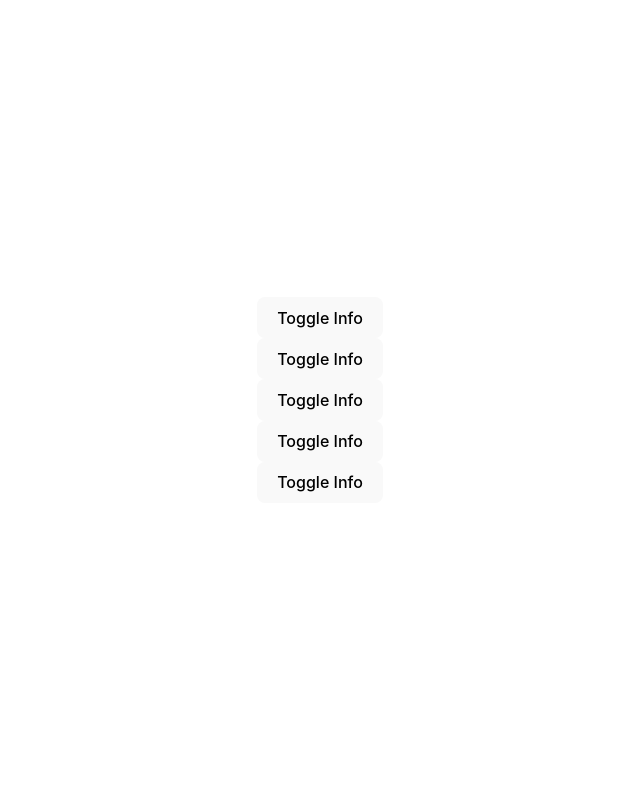
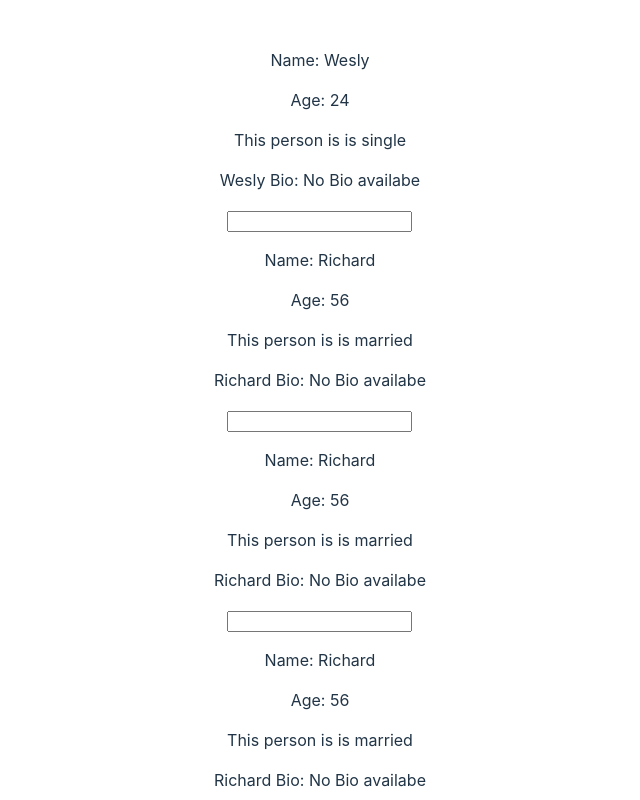
Before and after one commit to wanyuasam/Typescript, a React (Vite) app in the folder React Typescript/: page / in a window 1280 px wide. Shown: the top 800 px of the page, without its empty margins (320-960 px from the left). Built offline with nearby package versions, Linux system fonts and the light colour scheme.

Commit message:
Use hooks in React Typescript

```diff
--- a/React Typescript/src/Person.tsx
+++ b/React Typescript/src/Person.tsx
@@ -8,22 +8,20 @@ interface Person{
 }
 
 export const Person = (props: Person) => {
-    const [showInfo, setShowInfo] = useState<boolean | null>(false);
-    const toggleInfo = () => {
-      setShowInfo(prev => !prev);
+    const [bio, setBio] = useState<string | null>(null);
+    const handleChange = (e: React.ChangeEvent<HTMLInputElement>) => {
+        setBio(e.target.value)
     }
+
 
   return (
     <div>
-        {showInfo && (
-            <>
-                <p>Name: {props.name}</p>
-                <p>Age: {props.age}</p>
-                <p>This person is {props.isMarried ? "is married" : "is single"} </p>
-            </>
+        <p>Name: {props.name}</p>
+        <p>Age: {props.age}</p>
+        <p>This person is {props.isMarried ? "is married" : "is single"} </p>
 
-    )}
-    <button onClick={toggleInfo}>Toggle Info</button>
+    <p>{props.name} Bio: {bio === null ? "No Bio availabe" : bio}</p>
+    <input onChange={handleChange}/>
     </div>
   )}
 export default Person;
```
